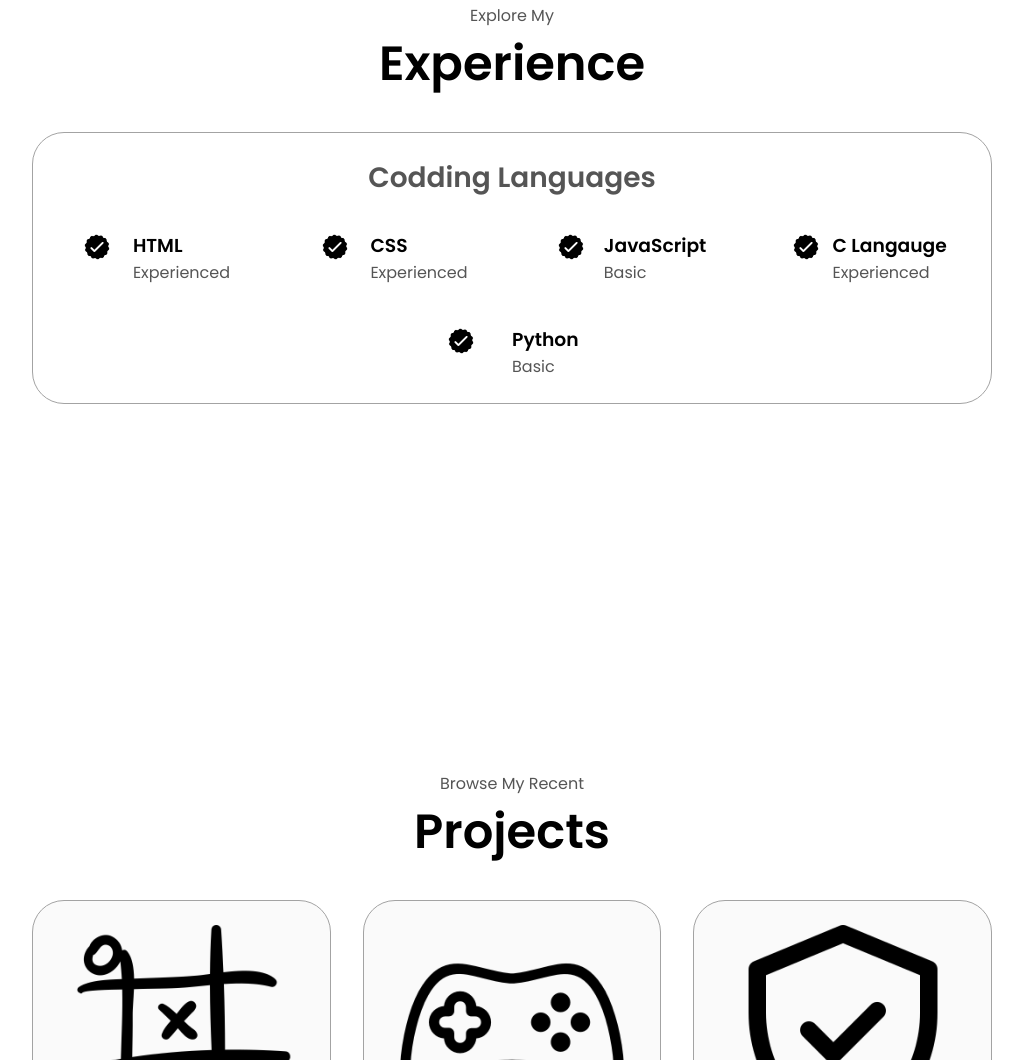
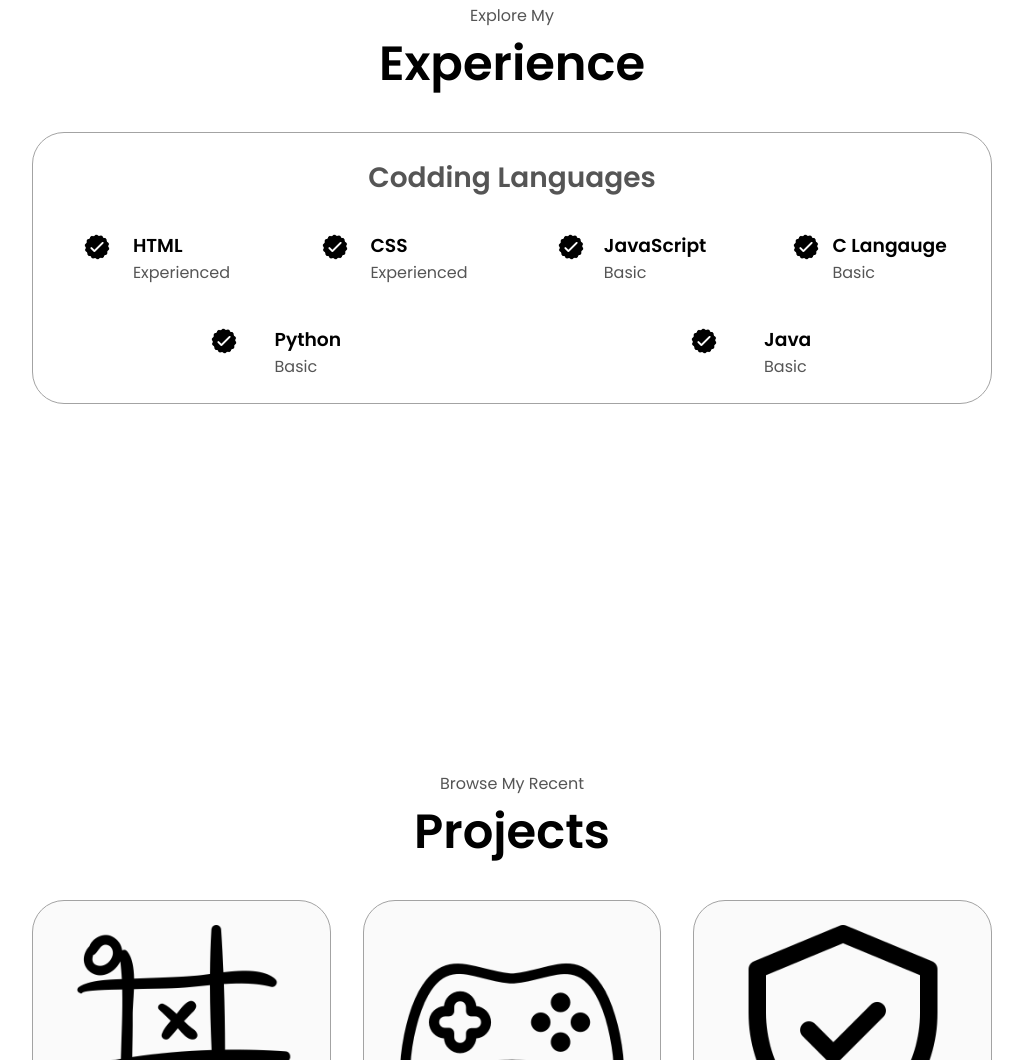
Before and after one commit to arpitsthaa/website, a plain HTML site: page index.html in a window 1280 px wide. Shown: the part 1693-2753 px from the top of the page, without its empty margins (128-1151 px from the left). Drawn offline with Linux system fonts and the light colour scheme.

Commit message:
Add files via upload

```diff
--- a/index.html
+++ b/index.html
@@ -139,7 +139,7 @@
                 />
                 <div>
                   <h3>C Langauge</h3>
-                  <p>Experienced</p>
+                  <p>Basic</p>
                 </div>
               </article>
               <article>
@@ -150,6 +150,17 @@
                 />
                 <div>
                   <h3>Python</h3>
+                  <p>Basic</p>
+                </div>
+              </article>
+               <article>
+                <img
+                  src="checkmark.png"
+                  alt="Experience icon"
+                  class="icon"
+                />
+                <div>
+                  <h3>Java</h3>
                   <p>Basic</p>
                 </div>
               </article>
@@ -173,7 +184,7 @@
             <div class="btn-container">
               <button
                 class="btn btn-color-2 project-btn"
-                onclick="location.href='https://codeas061.github.io/tic-tac-toe/'"
+                onclick="location.href='https://arpitsthaa.github.io/tic-tac-toe/'"
               >
                 Click here
               </button>
```
